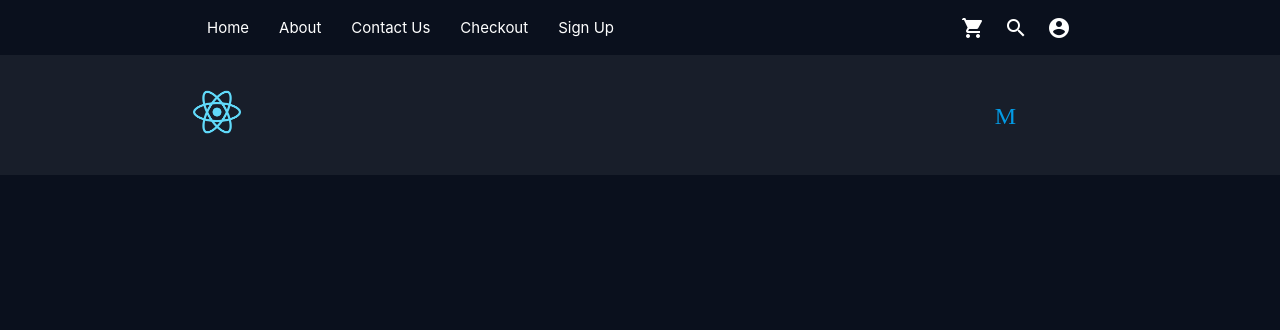
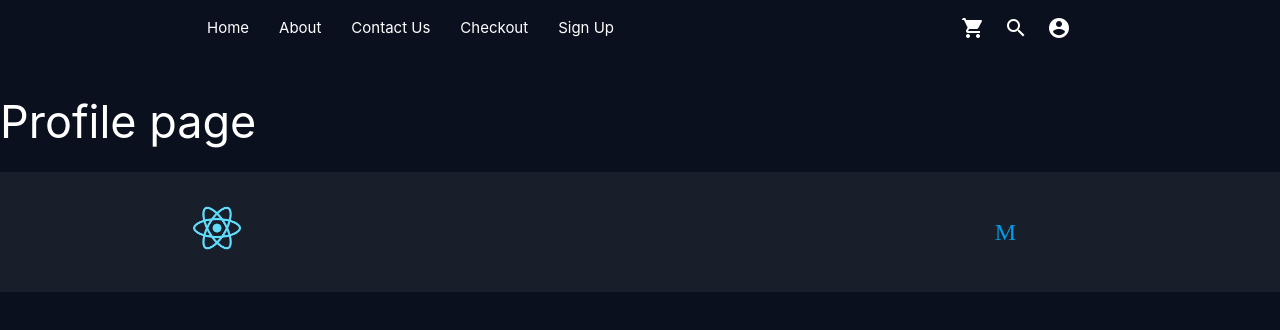
Before and after one commit to JonasSkjodt/bookit, a React (Create React App) app in the folder client/: page /profile in a window 1280 px wide. Shown: the top 330 px of the page. Built offline with nearby package versions, Linux system fonts and the light colour scheme.

Commit message:
profile page / logged in or not function

```diff
--- a/client/src/App.js
+++ b/client/src/App.js
@@ -1,4 +1,4 @@
-import React from 'react';
+import React, {useState, useEffect } from 'react';
 import './App.css';
 import Navbar from './components/Navbar';
 import Footer from './components/Footer';
@@ -11,8 +11,19 @@ import Contact from './pages/contact';
 import Checkout from './pages/checkout';
 import LogIn from './pages/login';
 import Search from './pages/search';
+import Profile from './pages/profile';
+
 
 function App() {
+	/*the user is logged in since its set to true*/
+	const [loggedIn, setLoggedIn] = useState(true);
+
+	useEffect(() => {
+	  const authUser = localStorage.getItem('authUser');
+	  if (authUser) {
+		  setLoggedIn(true)
+	  }
+	}, []);
 return (
 	<Router>
 	<Navbar />
@@ -20,9 +31,14 @@ return (
 		<Route path='/' element={<Home />} />
 		<Route path='/about' element={<About/>} />
 		<Route path='/contact' element={<Contact/>} />
-		<Route path='/checkout' element={<Checkout/>} />
-		<Route path='/sign-up' element={<SignUp/>} />
-		<Route path='/login' element={<LogIn/>} />
+		<Route path="/signup" element={<SignUp />} />
+		<Route path="/checkout" element={<Checkout />} />
+		{loggedIn ? (
+          <Route path="/profile" element={<Profile />} />
+        ) : (
+            <Route path="/login" element={<LogIn />} />
+          )
+        }
 		<Route path='/search' element={<Search/>} />
 	</Routes>
 	<Footer />
--- a/client/src/components/Navbar/index.js
+++ b/client/src/components/Navbar/index.js
@@ -1,8 +1,17 @@
-import React from "react";
+import React, {useState, useEffect } from 'react';
 import { Nav, NavLink, NavMenu }
 	from "./NavbarElements";
 
 const Navbar = () => {
+	/*the user is logged in since its set to true*/
+	const [loggedIn, setLoggedIn] = useState(true);
+
+	useEffect(() => {
+	  const authUser = localStorage.getItem('authUser');
+	  if (authUser) {
+		  setLoggedIn(true)
+	  }
+	}, []);
 return (
 	<>
 	<div className="container head-nav">
@@ -28,7 +37,12 @@ return (
 		<div className="header-icons">
 			<a href="#" className="waves-effect waves-light"><i className="material-icons">shopping_cart</i></a>
 			<a href="/search" className="waves-effect waves-light"><i className="material-icons">search</i></a>
-			<a href="/login" className="waves-effect waves-light"><i className="material-icons">account_circle</i></a>
+			{loggedIn ? (
+          			<a href="/profile" className="waves-effect waves-light"><i className="material-icons">account_circle</i></a>
+        		) : (
+            		<a href="/login" className="waves-effect waves-light"><i className="material-icons">account_circle</i></a>
+          		)
+			}
 		</div>
 	</div>
 	</>
--- /dev/null
+++ b/client/src/pages/profile.js
@@ -0,0 +1,11 @@
+import React from 'react';
+
+const Profile = () => {
+return (
+	<div>
+	<h1>Profile page</h1>
+	</div>
+);
+};
+
+export default Profile;
```
